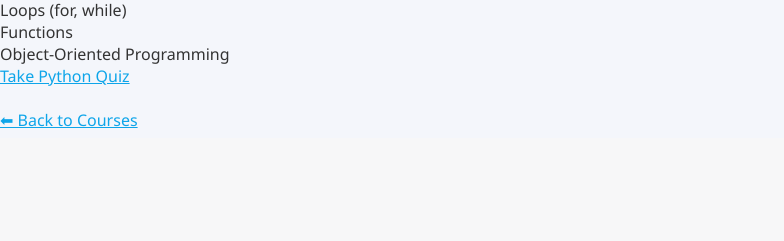
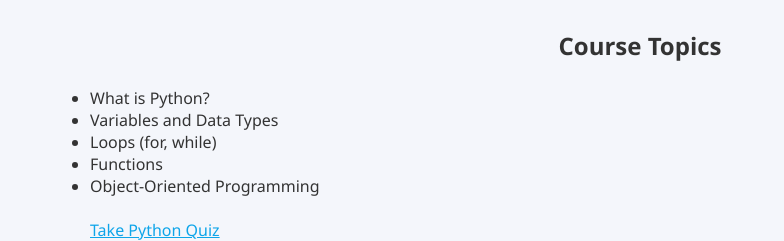
Before and after one commit to nithinnayakgugloth-creator/learnhub-flask, a Flask app: page /python in a window 1280 px wide. Shown: the part 662-903 px from the top of the page, without its empty margins (0-784 px from the left). Before the commit the page ends 790 px from the top, so only its background shows below. Run offline with Flask 3, Linux system fonts and the light colour scheme.

Commit message:
Refactor Python course HTML structure
Added a container for course content and improved layout.

```diff
--- a/templates/python.html
+++ b/templates/python.html
@@ -6,7 +6,6 @@
 </head>
 <body>
 
-<!-- NAVBAR -->
 <div class="navbar">
     <div class="logo">LearnHub</div>
     <div class="nav-links">
@@ -16,18 +15,20 @@
     </div>
 </div>
 
+<div class="container">
+
 <h1>Python Programming</h1>
+<p>Learn Python from basics to advanced concepts.</p>
 
 <h2>Introduction Video</h2>
 
-<iframe width="560" height="315"
-        src="https://www.youtube.com/embed/_uQrJ0TkZlc"
-        frameborder="0"
-        allowfullscreen>
+<iframe width="100%" height="400"
+src="https://www.youtube.com/embed/_uQrJ0TkZlc"
+frameborder="0"
+allowfullscreen>
 </iframe>
 
-<h2>Course Notes</h2>
-
+<h2>Course Topics</h2>
 <ul>
     <li>What is Python?</li>
     <li>Variables and Data Types</li>
@@ -36,12 +37,10 @@
     <li>Object-Oriented Programming</li>
 </ul>
 
-<!-- QUIZ LINK -->
+<br>
 <a href="/quiz">Take Python Quiz</a>
-<br><br>
 
-<!-- BACK LINK -->
-<a href="/courses">⬅ Back to Courses</a>
+</div>
 
 </body>
 </html>
```
